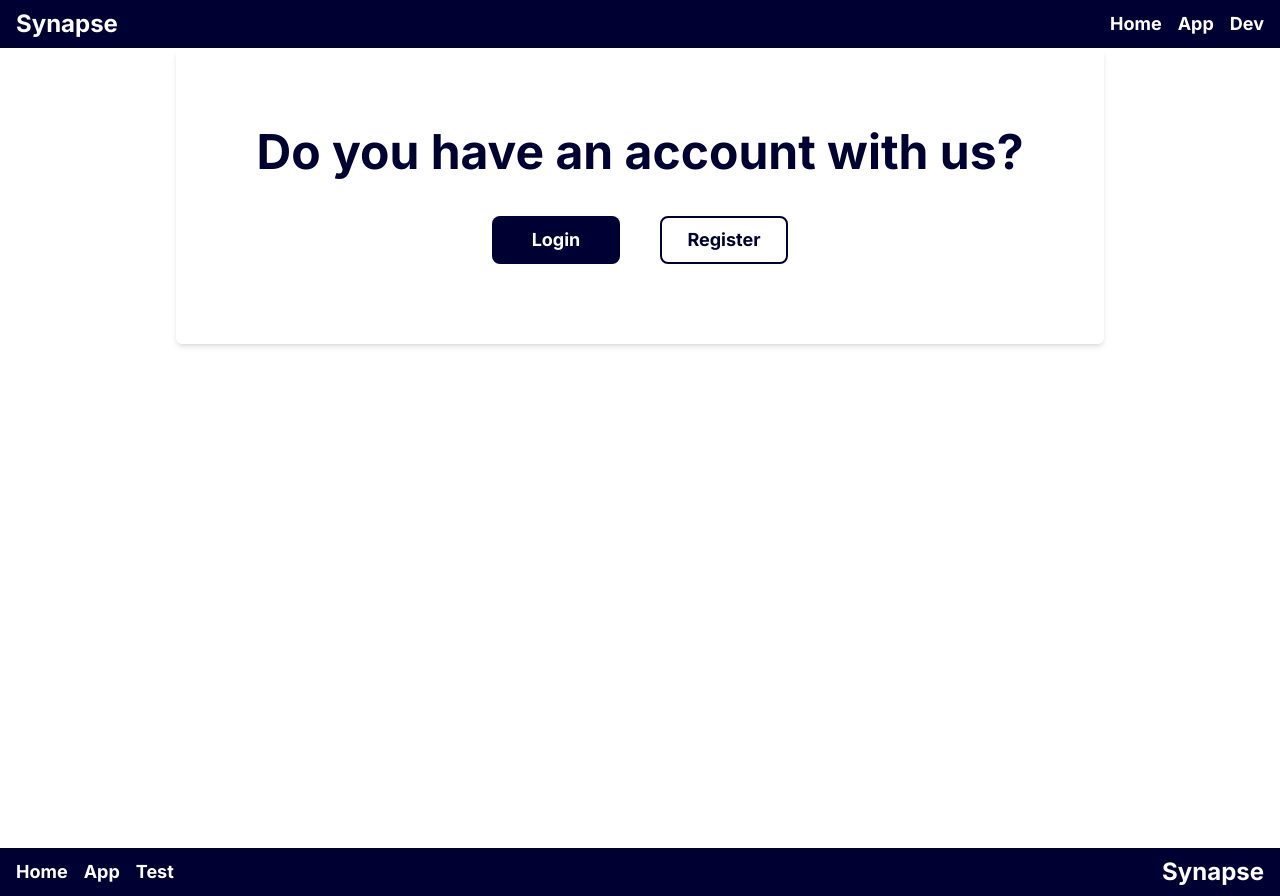
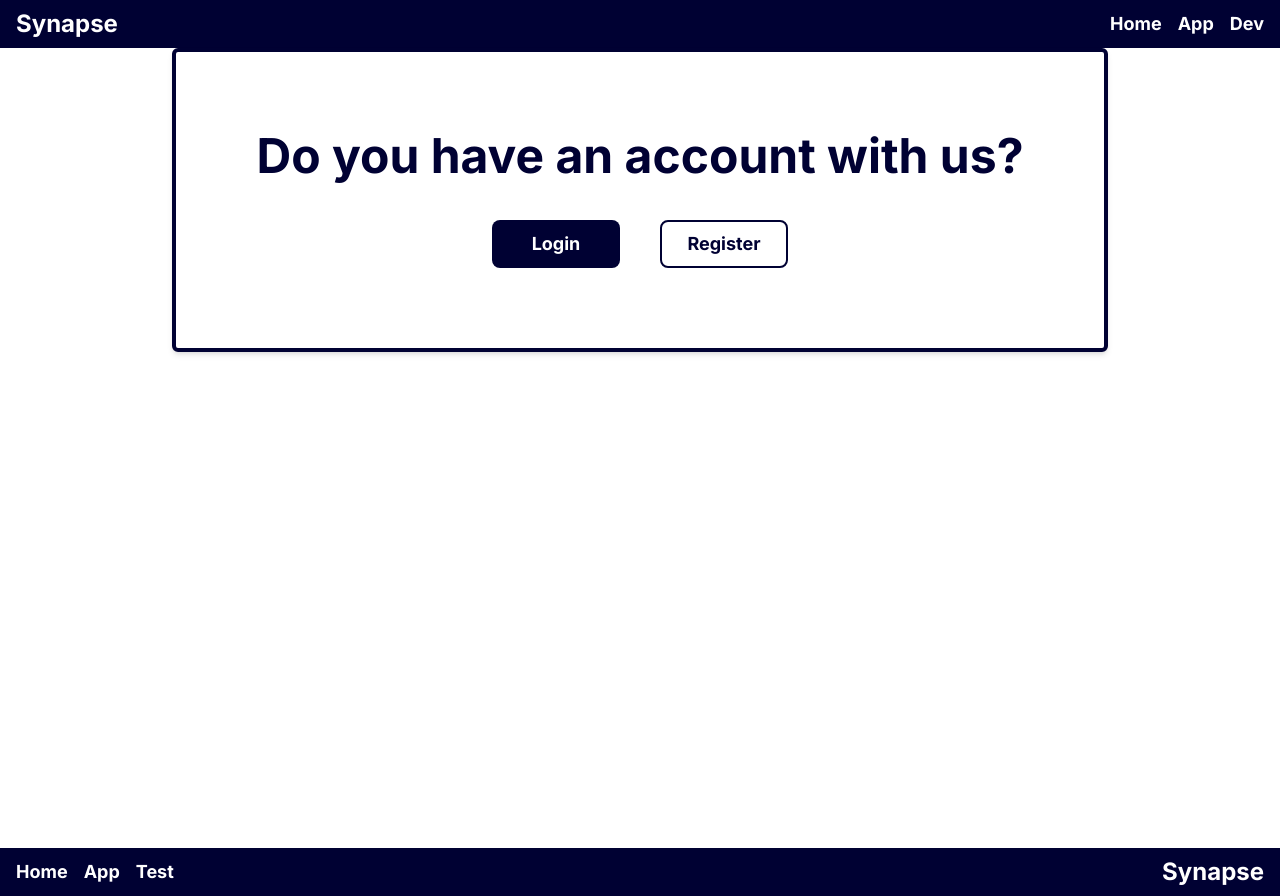
Before and after one commit to rintendou/Synapse, a React (Vite) app in the folder client/: page /login-register in a window 1280 px wide. Built offline with nearby package versions, Linux system fonts and the light colour scheme.

Commit message:
Add border to the LoginRegister component

```diff
--- a/client/src/components/routes/application/LoginRegister.tsx
+++ b/client/src/components/routes/application/LoginRegister.tsx
@@ -4,7 +4,7 @@ import StyledButton from "../../ui/StyledButton"
 
 const LoginRegister = () => {
   return (
-    <Card twClasses="w-fit mx-auto p-20">
+    <Card twClasses="w-fit mx-auto p-20 border-4 border-secondary ">
       <Overview twClasses="space-y-10">
         <h1 className="text-5xl font-bold">Do you have an account with us?</h1>
         <div className="flex flex-row gap-10 justify-center">
```
